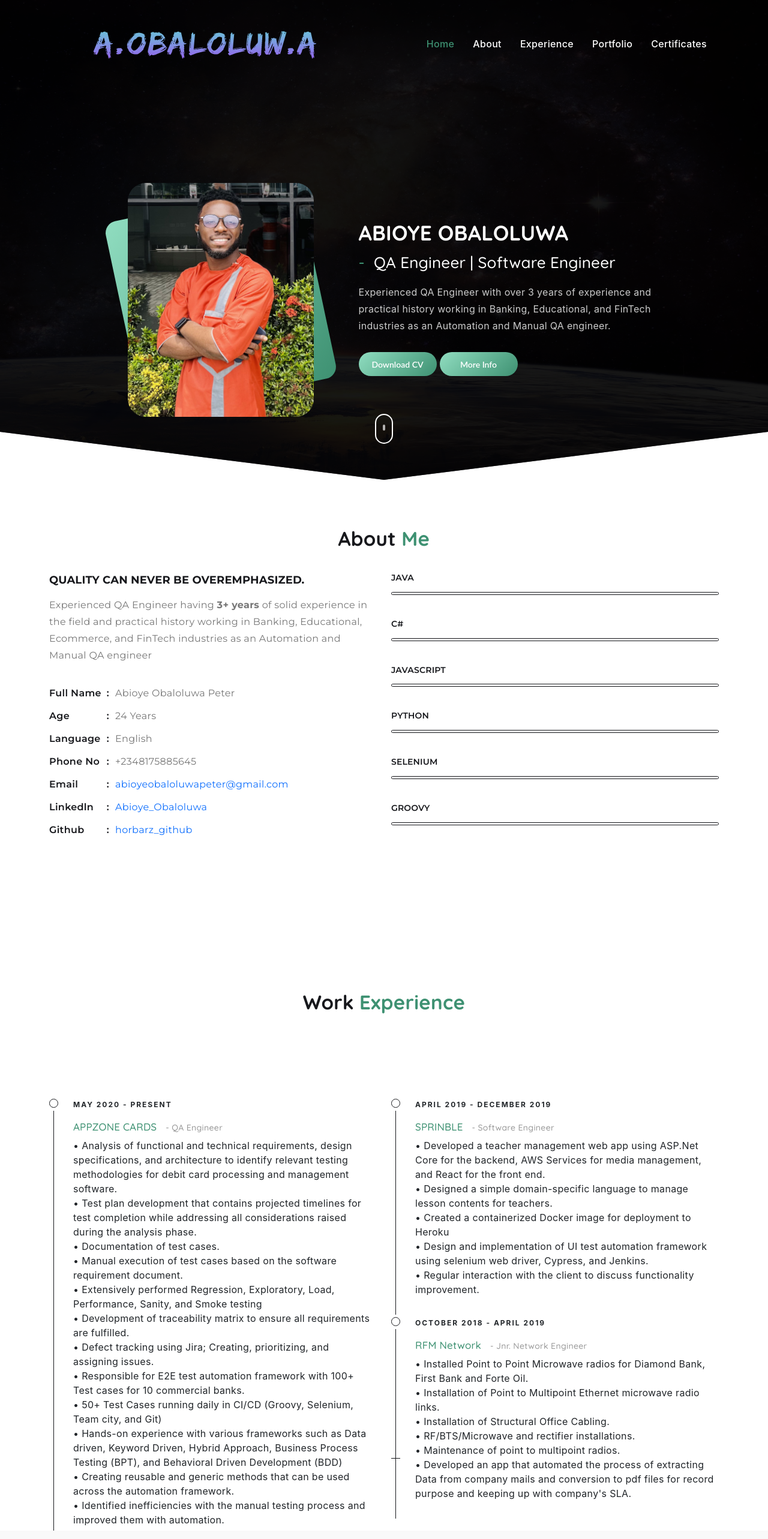
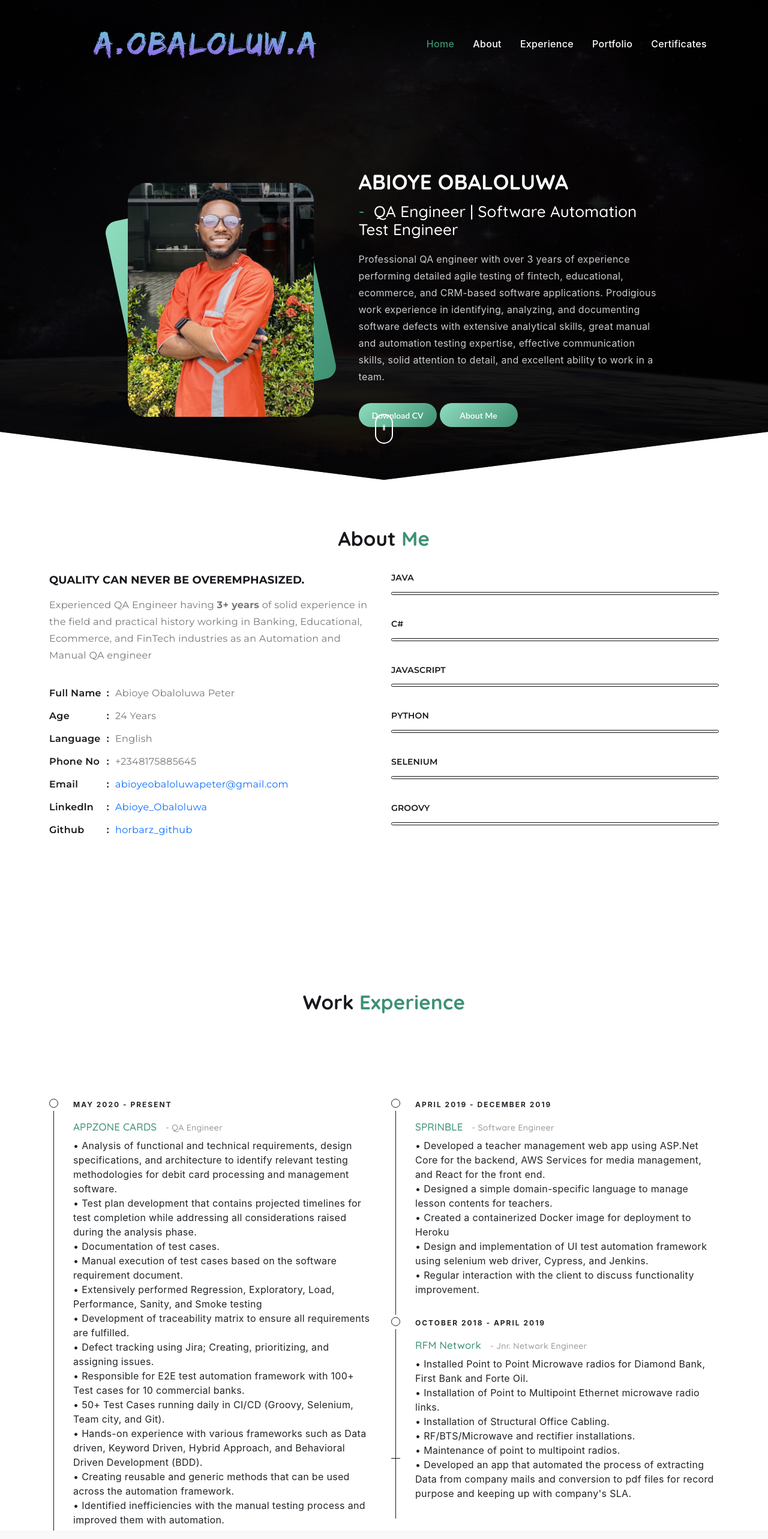
Before and after one commit to Horbarz/personalWebsite, a React (Create React App) app: page / in a window 1280 px wide. Shown: the top 2566 px of the page at 60% size. Built offline with nearby package versions, Linux system fonts and the light colour scheme.

Commit message:
Few modifications to website info

```diff
--- a/src/App.js
+++ b/src/App.js
@@ -1,4 +1,3 @@
-import logo from './logo.svg';
 import './App.css';
 import Navbar from './components/Navbar/Navbar';
 import Home from './components/Home/Home';
@@ -6,7 +5,7 @@ import About from './components/About/About';
 import WorkExperience from './components/Experience/WorkExperience';
 import Portfolio from './components/Portfolio/Portfolio';
 import Certificates from './components/Certificates/Certificates';
-import Contact from './components/Contact/Contact';
+
 
 function App() {
   return (
--- a/src/components/Experience/WorkExperience.jsx
+++ b/src/components/Experience/WorkExperience.jsx
@@ -31,9 +31,9 @@ function WorkExperience() {
                                         <li>• Development of traceability matrix to ensure all requirements are fulfilled.</li>
                                         <li>• Defect tracking using Jira; Creating, prioritizing, and assigning issues.</li>
                                         <li>• Responsible for E2E test automation framework with 100+ Test cases for 10 commercial banks.</li>
-                                        <li>• 50+ Test Cases running daily in CI/CD (Groovy, Selenium, Team city, and Git)</li>
-                                        <li>• Hands-on experience with various frameworks such as Data driven, Keyword Driven, Hybrid
-                                            Approach, Business Process Testing (BPT), and Behavioral Driven Development (BDD)</li>
+                                        <li>• 50+ Test Cases running daily in CI/CD (Groovy, Selenium, Team city, and Git).</li>
+                                        <li>• Hands-on experience with various frameworks such as Data driven, Keyword Driven, Hybrid Approach, and Behavioral
+                                            Driven Development (BDD).</li>
                                         <li>• Creating reusable and generic methods that can be used across the automation framework.</li>
                                         <li>• Identified inefficiencies with the manual testing process and improved them with automation.</li>
                                         <li>&nbsp</li>
--- a/src/components/Home/Home.jsx
+++ b/src/components/Home/Home.jsx
@@ -3,9 +3,6 @@ import React from 'react'
 
 function Home() {
 
-    const downloadCV = () => {
-
-    }
 
     return (
         <div>
@@ -21,10 +18,13 @@ function Home() {
                             <div className="ms-detail" data-aos="fade-up" data-aos-duration="2000">
                                 <div className="info">
                                     <h1>ABIOYE OBALOLUWA</h1>
-                                    <h2><span>-</span>QA Engineer | Software Engineer</h2>
-                                    <p>Experienced QA Engineer with over 3 years of experience and practical history working in Banking, Educational, and FinTech industries as an Automation and Manual QA engineer.</p>
+                                    <h2><span>-</span>QA Engineer | Software Automation Test Engineer</h2>
+                                    <p>Professional QA engineer with over 3 years of experience performing detailed agile testing of fintech, educational,
+                                        ecommerce, and CRM-based software applications. Prodigious work experience in identifying, analyzing, and
+                                        documenting software defects with extensive analytical skills, great manual and automation testing expertise, effective
+                                        communication skills, solid attention to detail, and excellent ability to work in a team.</p>
                                     <a className="custom-btn ms-btn m-r-5px" download="AbioyeObaloluwaCV.pdf" href="assets/cv/AbioyeObaloluwaCV.pdf">Download CV</a>
-                                    <a className="custom-btn ms-btn-1 nav-about" href="#about">More Info</a>
+                                    <a className="custom-btn ms-btn-1 nav-about" href="#about">About Me</a>
                                 </div>
                             </div>
                             <div className="scroll-down"></div>
```
Also changed, not shown: 1 other file (tests, documents, lock files or other folders).
